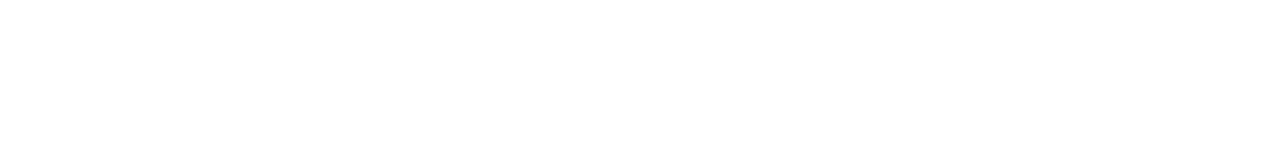
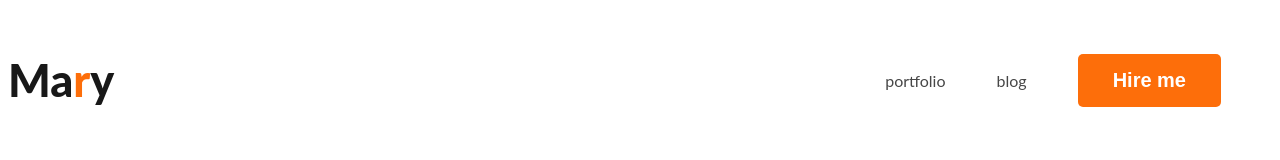
Before and after one commit to Ishraq13/developer-portfolio, a plain HTML site: page index.html in a window 1280 px wide. Drawn offline with Linux system fonts and the light colour scheme.

Commit message:
added nav

```diff
--- a/index.html
+++ b/index.html
@@ -4,10 +4,22 @@
     <meta charset="UTF-8">
     <meta name="viewport" content="width=device-width, initial-scale=1.0">
     <title>Developer Portfolio</title>
+    <link rel="preconnect" href="https://fonts.googleapis.com">
+    <link rel="preconnect" href="https://fonts.gstatic.com" crossorigin>
+    <link href="https://fonts.googleapis.com/css2?family=Open+Sans:ital,wght@0,800;1,800&display=swap" rel="stylesheet">
+
+    <link rel="stylesheet" href="styles/portfolio.css">
 </head>
 <body>
     <header>
-
+        <nav>
+            <h3 class="nav-title">Ma<span class="tax-primary">r</span>y</h3>
+            <ul>
+                <li><a href="">portfolio</a></li>
+                <li><a href="">blog</a></li>
+                <li><button class="btn-primary">Hire me</button></li>
+            </ul>
+        </nav>
     </header>
     <main>
 
--- /dev/null
+++ b/styles/portfolio.css
@@ -0,0 +1,43 @@
+/*Common Shared Styles*/
+body{
+  font-family: "Open Sans", sans-serif;
+  font-family: "Lato", sans-serif;
+}
+.tax-primary {
+    color: #FD6E0A;
+}
+.btn-primary{
+    border-radius: 5px;
+    background: #FD6E0A;
+    border: 0px;
+    color: #FFF;
+    font-size: 20px;
+    font-style: normal;
+    font-weight: 700;
+    padding: 15px 35px;
+}
+
+/*nav related styles*/
+nav{
+    display: flex;
+    justify-content: space-between;
+    align-items: center;
+}
+.nav-title{
+    color: #181818;
+    font-size: 45px;
+    font-weight: 800;
+}
+nav > ul {
+    display: flex;
+    align-items: center;
+}
+nav li {
+    list-style: none;
+    margin-right: 51px;
+
+}
+nav a {
+    text-decoration: none;
+    color: #474747;
+}
```
